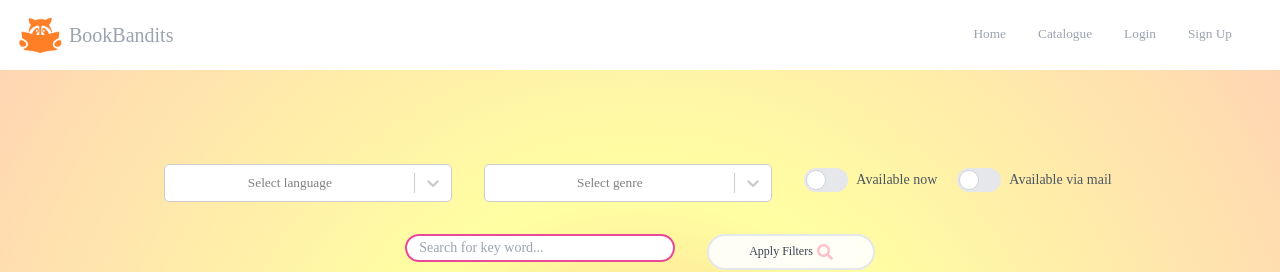
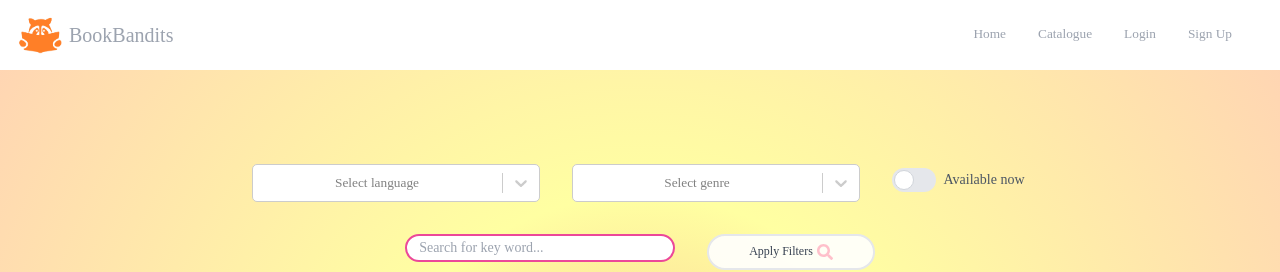
Before and after one commit to Tiefengnom/BBFront, a React (Create React App) app: page /catalogue in a window 1280 px wide. Shown: the top 272 px of the page. Built offline with nearby package versions, Linux system fonts and the light colour scheme; no server answers.

Commit message:
enable filter by availability

```diff
--- a/src/pages/Catalogue.js
+++ b/src/pages/Catalogue.js
@@ -53,7 +53,7 @@ function Catalogue({port}) {
     //     { value: "local", label: "locally available" },
     // ];
 
-    const [enabledFrom, setEnabledFrom] = useState();
+    // const [enabledFrom, setEnabledFrom] = useState();
     const [enabledBy, setEnabledBy] = useState();
 
     // "http://localhost:4000/bookbandits/collection"
@@ -83,7 +83,7 @@ function Catalogue({port}) {
 
         const response = await fetch(`https://sore-visor-dove.cyclic.app/bookbandits/collection`, {
             method: "POST",
-            body: JSON.stringify({ query: search, language: language, genre: genre }),
+            body: JSON.stringify({ query: search, language: language, genre: genre, available: enabledBy}),
             headers: {
                 "Access-Control-Allow-Origin": "*",
                 "Content-Type": "application/json",
@@ -119,7 +119,7 @@ function Catalogue({port}) {
                         </div>
                         <div className='flex flex-col  justify-start md:flex-row align-middle md:justify-center mt-[20px] ml-4 text-left'>
                             <Toggle toggle={enabledBy} setToggle={setEnabledBy} label={"Available now"} to />
-                            <Toggle toggle={enabledFrom} setToggle={setEnabledFrom} label={"Available via mail"} />
+                            {/* <Toggle toggle={enabledFrom} setToggle={setEnabledFrom} label={"Available via mail"} /> */}
                         </div>
 
 
```
